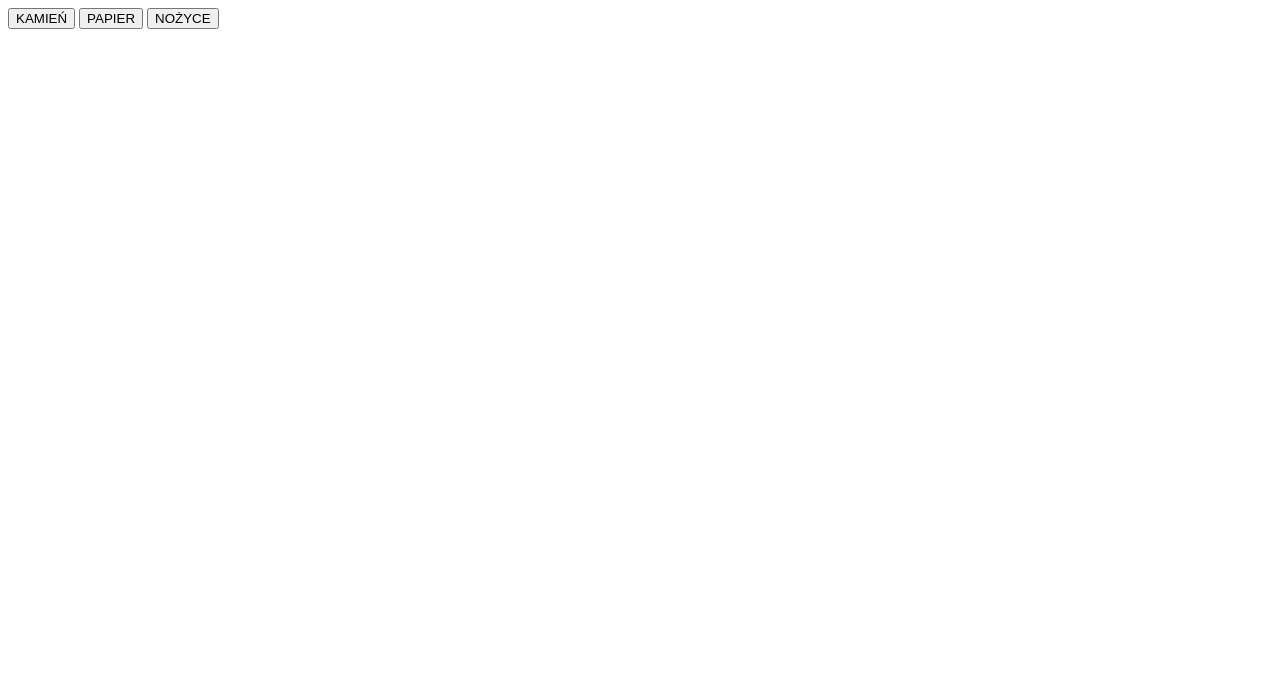
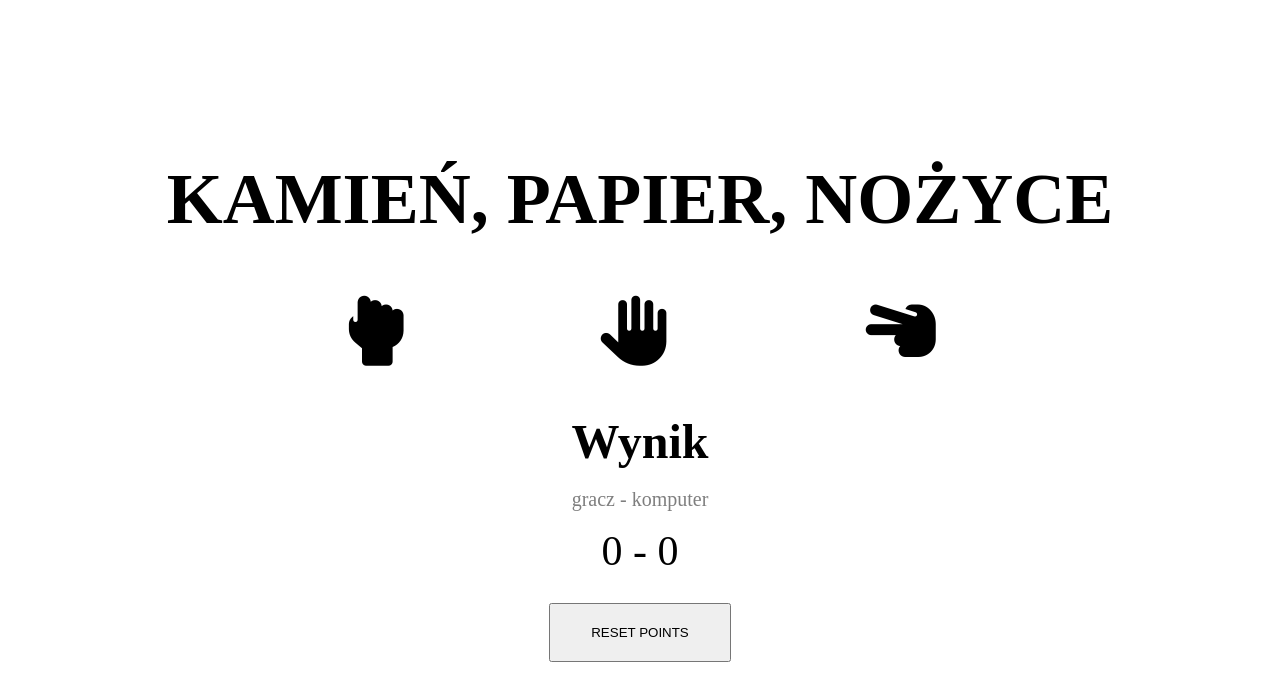
Before and after one commit to Dominik-Wilk/javascript-prework, a website: page index.html in a window 1280 px wide. Drawn offline with nearby package versions, Linux system fonts and the light colour scheme; files that its build step writes are made by us from their sources.

Commit message:
Add points counter

```diff
--- a/index.html
+++ b/index.html
@@ -4,17 +4,27 @@
 <head>
     <meta charset="UTF-8">
     <title>Kamień, papier, nożyce</title>
+    <script src="https://kit.fontawesome.com/29410186e4.js" crossorigin="anonymous"></script>
     <link rel="stylesheet" href="css/style.css">
 </head>
 
 <body>
     <div class="container">
-        <div id="buttons">
-            <button type="button" id="play-rock">KAMIEŃ</button>
-            <button type="button" id="play-paper">PAPIER</button>
-            <button type="button" id="play-scissors">NOŻYCE</button>
+        <div class="wrapper">
+            <h2>Kamień, papier, nożyce</h2>
+            <div id="buttons">
+                <button type="button" id="play-rock">kamień<i class="fa-solid fa-hand-back-fist"></i></button>
+                <button type="button" id="play-paper">papier<i class="fa-solid fa-hand"></i></button>
+                <button type="button" id="play-scissors">nożyce<i class="fa-solid fa-hand-scissors"></i></button>
+            </div>
+            <div id="messages"></div>
+            <h3>Wynik</h3>
+            <div class="results">
+                <p class="results__info">gracz - komputer</p>
+                <div class="results__points"><span id="score-player">0</span> - <span id="score-computer">0</span></div>
+                <button type="button" id="results-btn">reset points</button>
+            </div>
         </div>
-        <div id="messages"></div>
     </div>
     <script src="js/functions.js"></script>
     <script src="js/script.js"></script>
--- a/js/functions.js
+++ b/js/functions.js
@@ -7,3 +7,8 @@ function printMessage(msg) {
 function clearMessages() {
 	document.getElementById('messages').innerHTML = '';
 }
+
+function deletePoints() {
+	scorePlayer.innerHTML = '0';
+	scoreComputer.innerHTML = '0';
+}
--- a/js/script.js
+++ b/js/script.js
@@ -1,3 +1,6 @@
+let scorePlayer = document.getElementById('score-player');
+let scoreComputer = document.getElementById('score-computer');
+
 function playGame(playerInput) {
 	clearMessages();
 
@@ -21,7 +24,7 @@ function playGame(playerInput) {
 
 	printMessage('Ruch komputera: ' + computerMove);
 
-	console.log('Gracz wpisał: ' + playerInput);
+	console.log('Gracz wybrał: ' + playerInput);
 
 	printMessage('Twój ruch to: ' + playerMove);
 
@@ -29,18 +32,24 @@ function playGame(playerInput) {
 		console.log('moves:', argComputerMove + ', ' + argPlayerMove);
 		if (argComputerMove == 'kamień' && argPlayerMove == 'papier') {
 			printMessage('Ty wygrywasz!');
+			scorePlayer.textContent++;
 		} else if (argComputerMove == 'kamień' && argPlayerMove == 'nożyce') {
 			printMessage('Komputer wygrywa!');
+			scoreComputer.textContent++;
 		} else if (argComputerMove == 'papier' && argPlayerMove == 'nożyce') {
 			printMessage('Ty wygrywasz!');
+			scorePlayer.textContent++;
 		} else if (argComputerMove == 'papier' && argPlayerMove == 'kamień') {
 			printMessage('Komputer wygrywa!');
+			scoreComputer.textContent++;
 		} else if (argComputerMove == 'nożyce' && argPlayerMove == 'kamień') {
 			printMessage('Ty wygrywasz!');
+			scorePlayer.textContent++;
 		} else if (argComputerMove == 'nożyce' && argPlayerMove == 'papier') {
 			printMessage('Komputer wygrywa!');
+			scoreComputer.textContent++;
 		} else if (argPlayerMove == 'nieznany ruch') {
-			printMessage('Komputer wygrywa!');
+			printMessage('nieznany ruch!');
 		} else {
 			printMessage('Remis!');
 		}
@@ -56,3 +65,8 @@ document.getElementById('play-paper').addEventListener('click', function () {
 document.getElementById('play-scissors').addEventListener('click', function () {
 	playGame(3);
 });
+
+document.getElementById('results-btn').addEventListener('click', function () {
+	deletePoints();
+	clearMessages();
+});
--- a/sass/style.scss
+++ b/sass/style.scss
@@ -0,0 +1,77 @@
+*,
+*::before,
+*::after {
+	box-sizing: border-box;
+	margin: 0;
+}
+
+body {
+	height: 100vh;
+	background-color: #fff;
+	color: #000;
+	font-size: 20px;
+	line-height: 1.7;
+}
+
+.container {
+	max-width: 1480px;
+	padding: 0 20px;
+	margin: 0 auto;
+	display: flex;
+	flex-direction: row;
+}
+
+.wrapper {
+	width: 100vw;
+	height: 100vh;
+	display: flex;
+	flex-direction: column;
+	justify-content: center;
+	align-items: center;
+}
+h2 {
+	text-transform: uppercase;
+	font-size: 72px;
+}
+#buttons {
+	button {
+		padding: 35px;
+		cursor: pointer;
+		background-color: #fff;
+		border: none;
+		font-size: 0;
+	}
+	button:not(:last-of-type) {
+		margin-right: 120px;
+	}
+	i {
+		font-size: 70px;
+	}
+}
+#messages {
+	text-align: center;
+}
+
+#score {
+	font-size: 50px;
+}
+
+h3 {
+	display: flex;
+	justify-content: center;
+	width: 100%;
+	font-size: 48px;
+}
+.results {
+	font-size: 42px;
+	text-align: center;
+	&__info {
+		font-size: 20px;
+		opacity: 0.5;
+	}
+	button {
+		padding: 20px 40px;
+		text-transform: uppercase;
+		cursor: pointer;
+	}
+}
```
